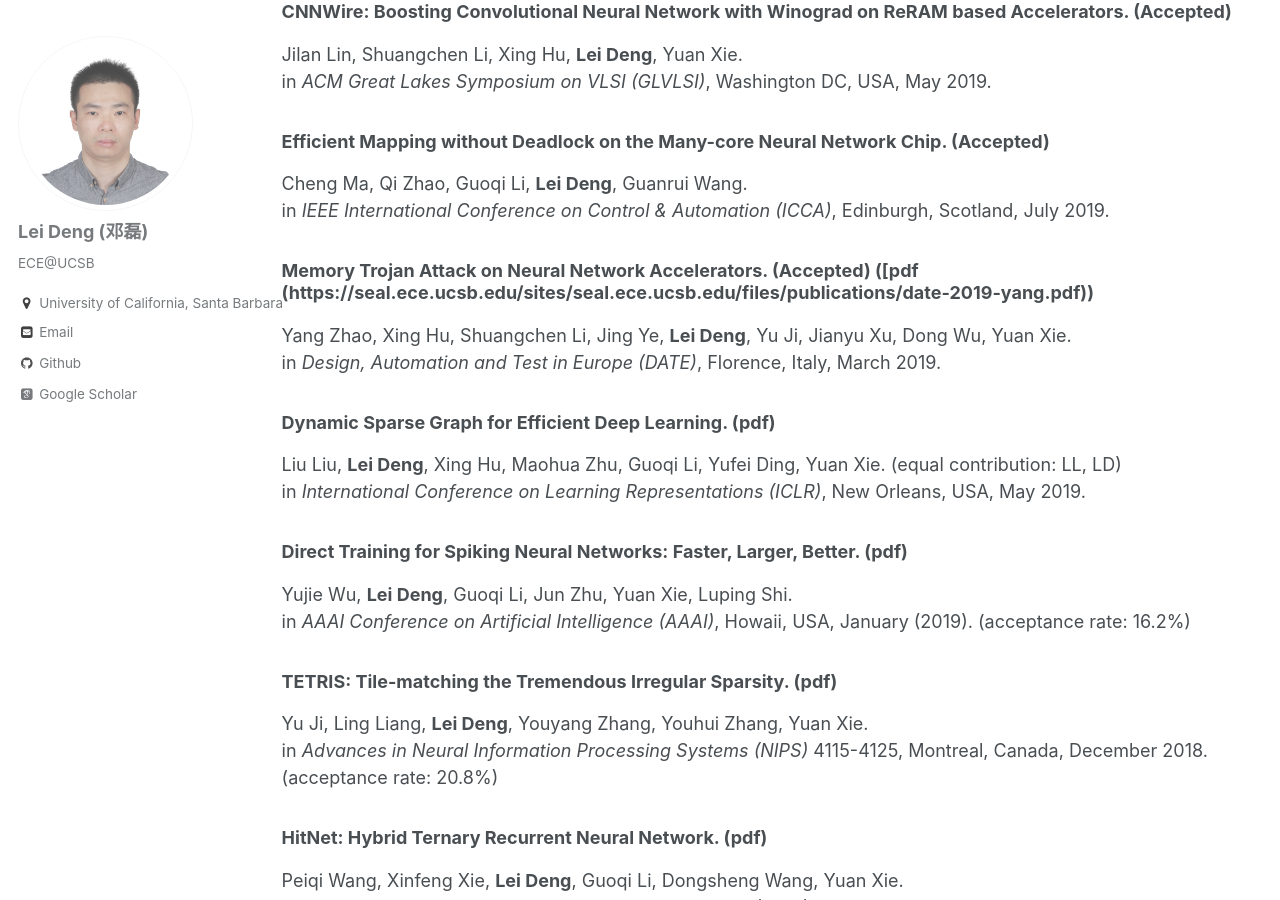
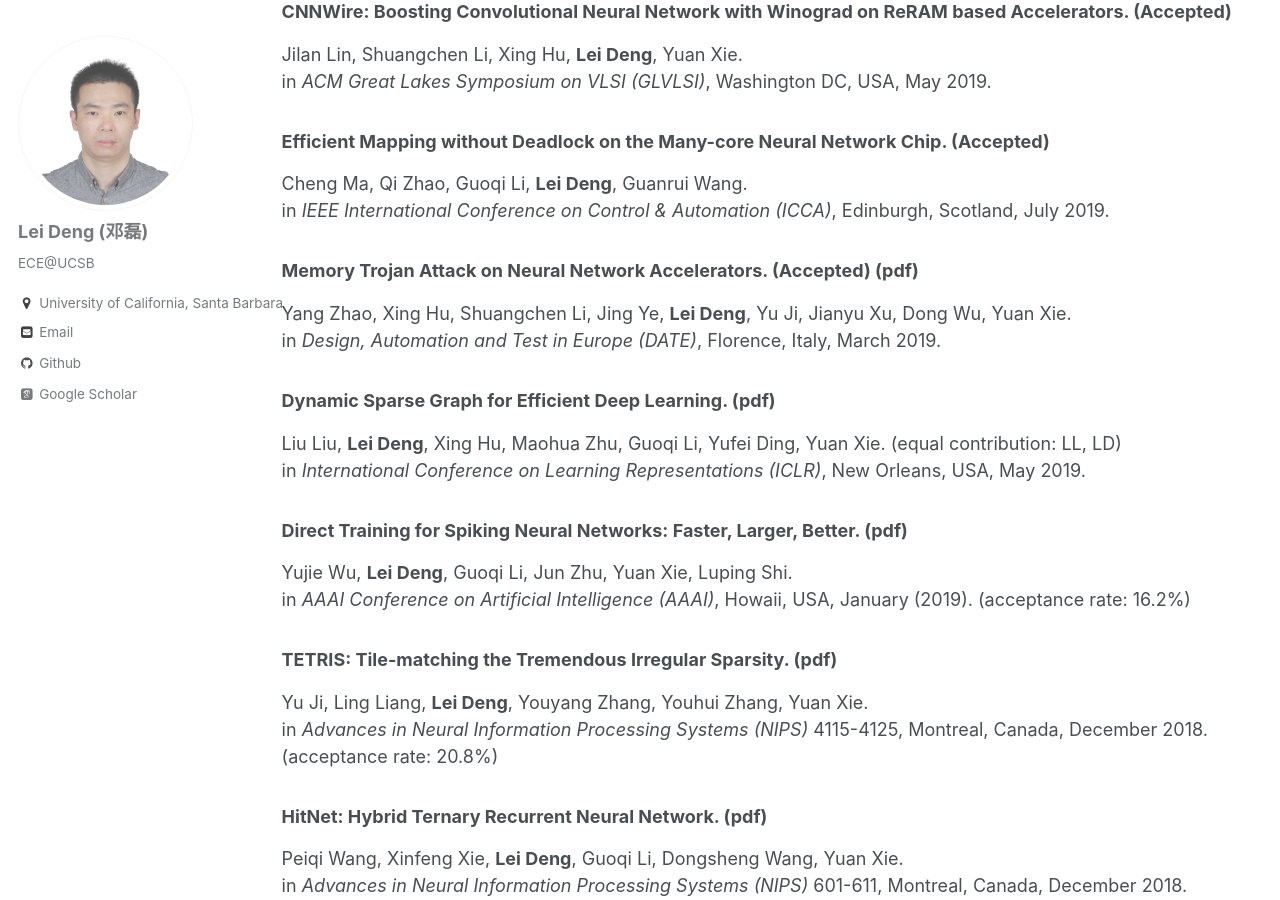
Before and after one commit to dllfei/dllfei.github.io, a Jekyll site: the page built from _pages/publications.md, in a window 1280 px wide and 900 px high, scrolled down 2870 px. Built offline with Jekyll 4.4.1, drawn with Linux system fonts in a browser that asks for light colours; some web fonts are replaced.

Commit message:
Update publications.md

```diff
--- a/_pages/publications.md
+++ b/_pages/publications.md
@@ -91,7 +91,7 @@ in *ACM Great Lakes Symposium on VLSI (GLVLSI)*, Washington DC, USA, May 2019.
 Cheng Ma, Qi Zhao, Guoqi Li, **Lei Deng**, Guanrui Wang. <br />
 in *IEEE International Conference on Control & Automation (ICCA)*, Edinburgh, Scotland, July 2019.
 
-### Memory Trojan Attack on Neural Network Accelerators. (Accepted) ([pdf (https://seal.ece.ucsb.edu/sites/seal.ece.ucsb.edu/files/publications/date-2019-yang.pdf)) <br />
+### Memory Trojan Attack on Neural Network Accelerators. (Accepted) ([pdf](https://seal.ece.ucsb.edu/sites/seal.ece.ucsb.edu/files/publications/date-2019-yang.pdf)) <br />
 Yang Zhao, Xing Hu, Shuangchen Li, Jing Ye, **Lei Deng**, Yu Ji, Jianyu Xu, Dong Wu, Yuan Xie. <br />
 in *Design, Automation and Test in Europe (DATE)*, Florence, Italy, March 2019.
 
```
